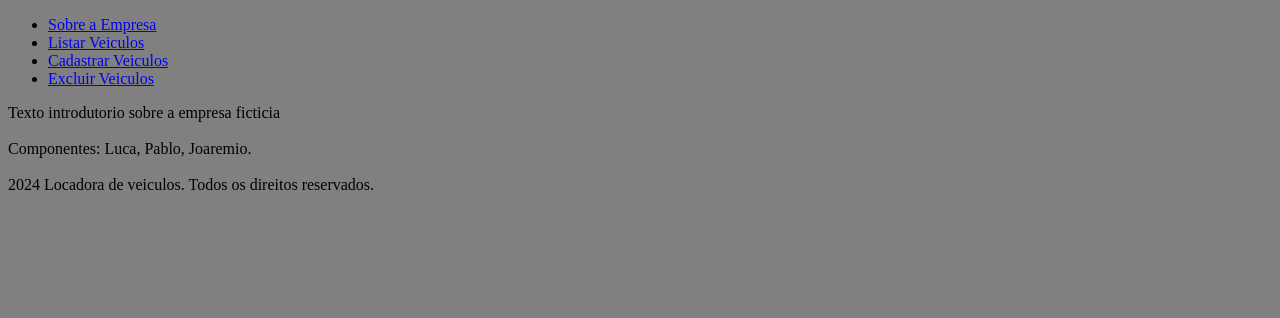
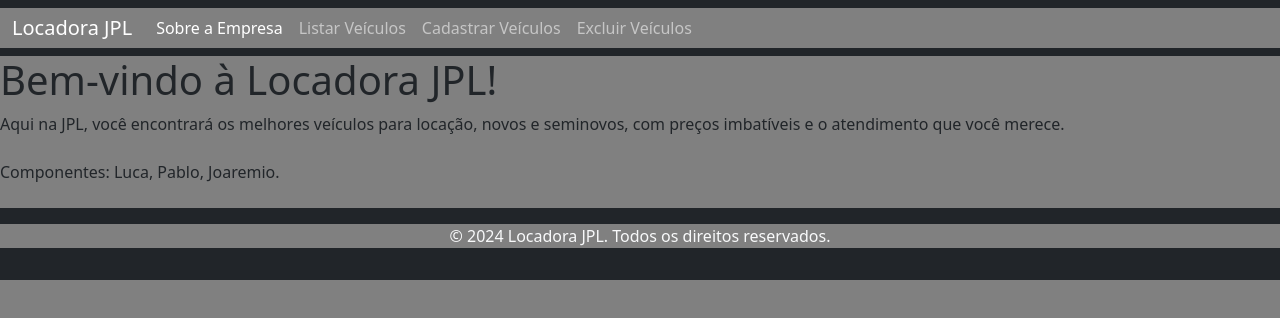
Before and after one commit to pabloportuga/DWEB1-Projeto-JLP, a plain HTML site: page index.html in a window 1280 px wide. Drawn offline with nearby package versions, Linux system fonts and the light colour scheme; no server answers.

Commit message:
Update index.html
Basicamente adicionei o menu lá em cima, dei o nome da locadora de JPL e coloquei o copyright pro rodapé da página.

```diff
--- a/index.html
+++ b/index.html
@@ -3,33 +3,39 @@
 <head>
 	<meta charset="utf-8">
 	<meta name="viewport" content="width=device-width, initial-scale=1">
-	<title>ProjetoJLP</title>
+	<title>Menu JPL</title>
 	<link rel="stylesheet" href="assets/style.css">
+    <link href="https://cdn.jsdelivr.net/npm/bootstrap@5.3.3/dist/css/bootstrap.min.css" rel="stylesheet" integrity="sha384-QWTKZyjpPEjISv5WaRU9OFeRpok6YctnYmDr5pNlyT2bRjXh0JMhjY6hW+ALEwIH" crossorigin="anonymous">
 
 </head>
 <body>
-	<header>
-        <nav>
-            <ul>
-                <li><a href="index.html">Sobre a Empresa</a></li>
-                <li><a href="Lista/index.html">Listar Veiculos</a></li>
-                <li><a href="Cadastro/index.html">Cadastrar Veiculos</a></li>
-                <li><a href="Excluir/index.html">Excluir Veiculos</a></li>
-            </ul>
+    <header>
+        <nav class="navbar navbar-expand-lg navbar-dark bg-dark">
+          <div class="container-fluid">
+            <a class="navbar-brand" href="index.html">Locadora JPL</a>
+              <div class="collapse navbar-collapse">
+                <ul class="navbar-nav me-auto mb-2 mb-lg-0">
+                  <li class="nav-item"><a class="nav-link active" href="index.html">Sobre a Empresa</a></li>
+                  <li class="nav-item"><a class="nav-link" href="Lista/index.html">Listar Veículos</a></li>
+                  <li class="nav-item"><a class="nav-link" href="Cadastro/index.html">Cadastrar Veículos</a></li>
+                  <li class="nav-item"><a class="nav-link" href="Excluir/index.html">Excluir Veículos</a></li>
+                </ul>
+              </div>
+          </div>
         </nav>
     </header>
 
     <main>
-        <div>Texto introdutorio sobre a empresa ficticia</div>
+        <h1>Bem-vindo à Locadora JPL!</h1>
+        <div>Aqui na JPL, você encontrará os melhores veículos para locação, novos e seminovos, com preços imbatíveis e o atendimento que você merece.</div>
         <br>
-
-    </main>
-    <footer>
         <div>Componentes: Luca, Pablo, Joaremio.</div>
         <br>
-        <div>2024 Locadora de veiculos. Todos os direitos reservados.</div>
+    </main>
+
+    <footer class="text-center py-3 bg-dark text-light">
+      <p>&copy; 2024 Locadora JPL. Todos os direitos reservados.</p>
     </footer>
-
 
 
 
```
